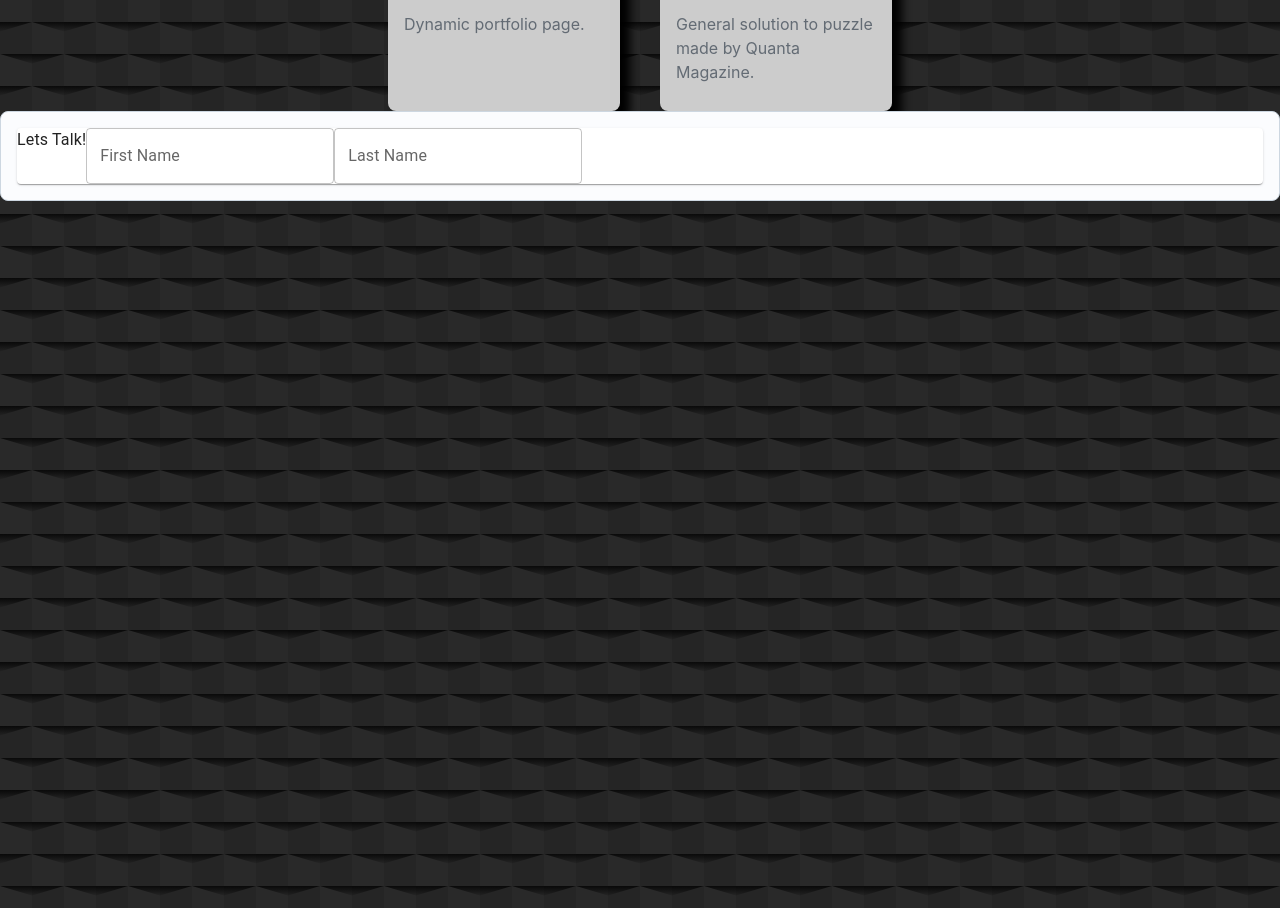
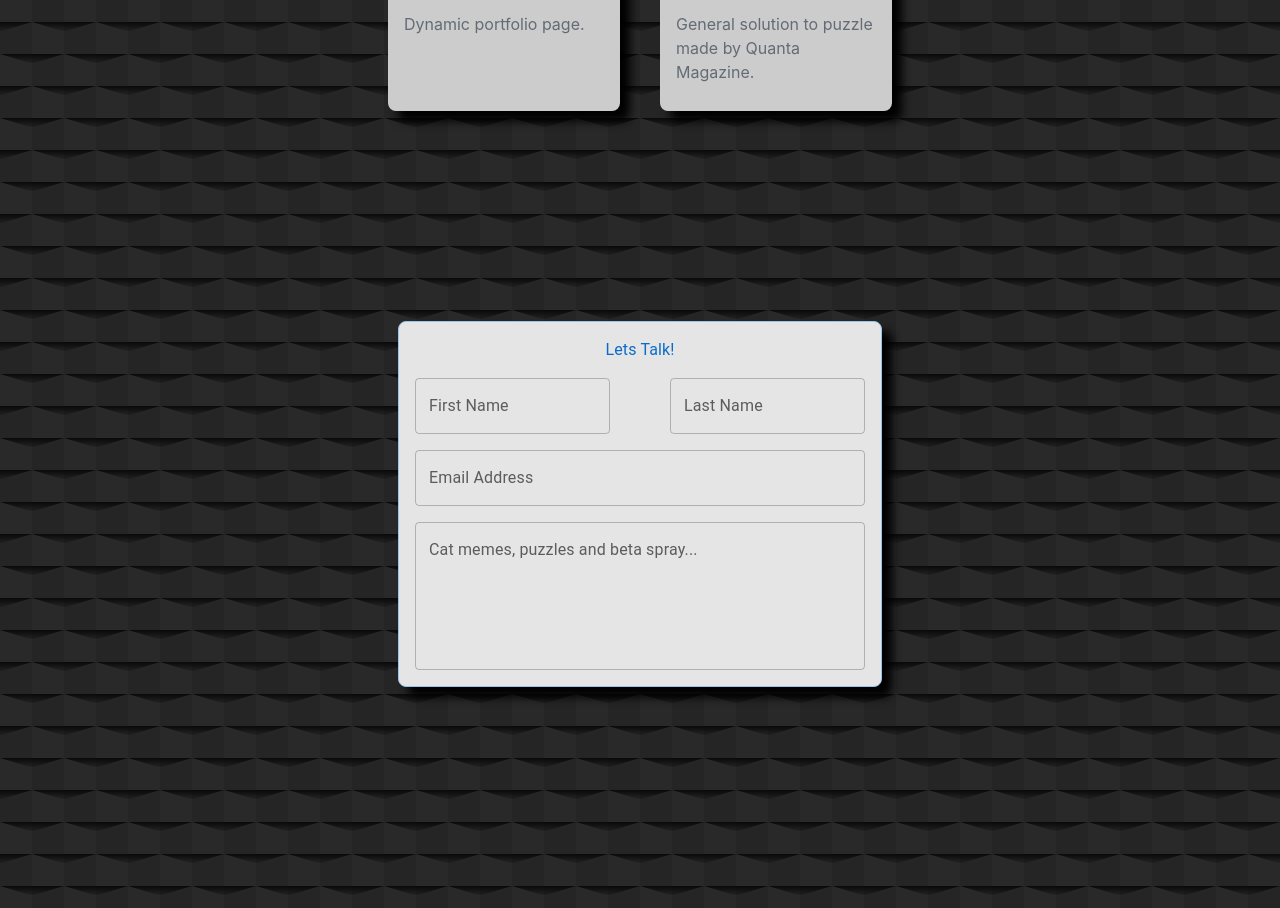
Before and after one commit to aceniccola/webportfolio, a React (Create React App) app: page / in a window 1280 px wide. Shown: the part 2570-3478 px from the top of the page. Built offline with nearby package versions, Linux system fonts and the light colour scheme; a web font is replaced by a local one.

Commit message:
contact me

```diff
--- a/src/components/contact.js
+++ b/src/components/contact.js
@@ -4,15 +4,19 @@ import { Paper, Typography, TextField } from '@mui/material';
 
 function Contact(){
     return (
-        <Card>
-            <Paper>
-                <Stack direction='row'>
-                    <Typography> Lets Talk! </Typography>
-                    <TextField id="firstname" label="First Name" variant="outlined"/>
-                    <TextField id="lastname" label="Last Name" variant="outlined"/>
-                </Stack>
-            </Paper>
-        </Card>
+        <div style={{marginTop:'210px', alignItems: 'center',  flexDirection: 'column', display: 'flex', }} justifyContent='center'>
+            <Card variant = "outlined" color="primary" style = {{ backgroundColor: '#E5E5E5', boxShadow: '10px 10px 10px rgba(0,0,0, 0.99)', }} sx = {{Height:250, minWidth:450, maxWidth:450}}>
+                    <Stack  spacing = {2} alignItems="center" >
+                        <Typography> Lets Talk! </Typography>
+                        <Stack direction='row' spacing={7.5} alignItems="center" justifyContent="space-between">
+                            <TextField id="firstname" label="First Name" variant="outlined" type = 'name' maxRows={1}/>
+                            <TextField id="lastname" label="Last Name" variant="outlined" type = 'name' maxRows={1}/>
+                        </Stack>
+                        <TextField id="email" label="Email Address" variant="outlined" type='email' fullWidth = {true} maxRows={1} />
+                        <TextField id="message" label = "Cat memes, puzzles and beta spray..." variant='outlined' fullWidth = {true} multiline minRows={5}/>
+                    </Stack>
+            </Card>
+        </div>
     );
 };
 export default Contact;
```
